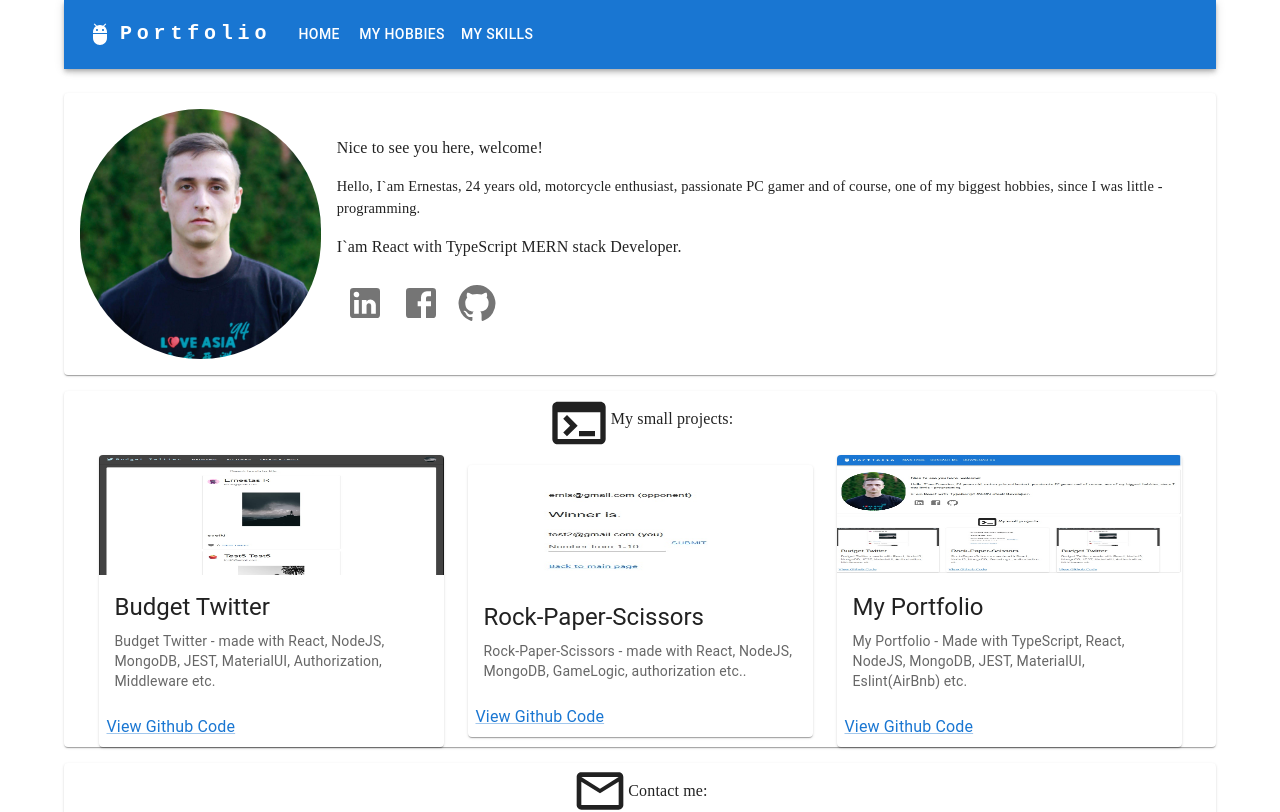
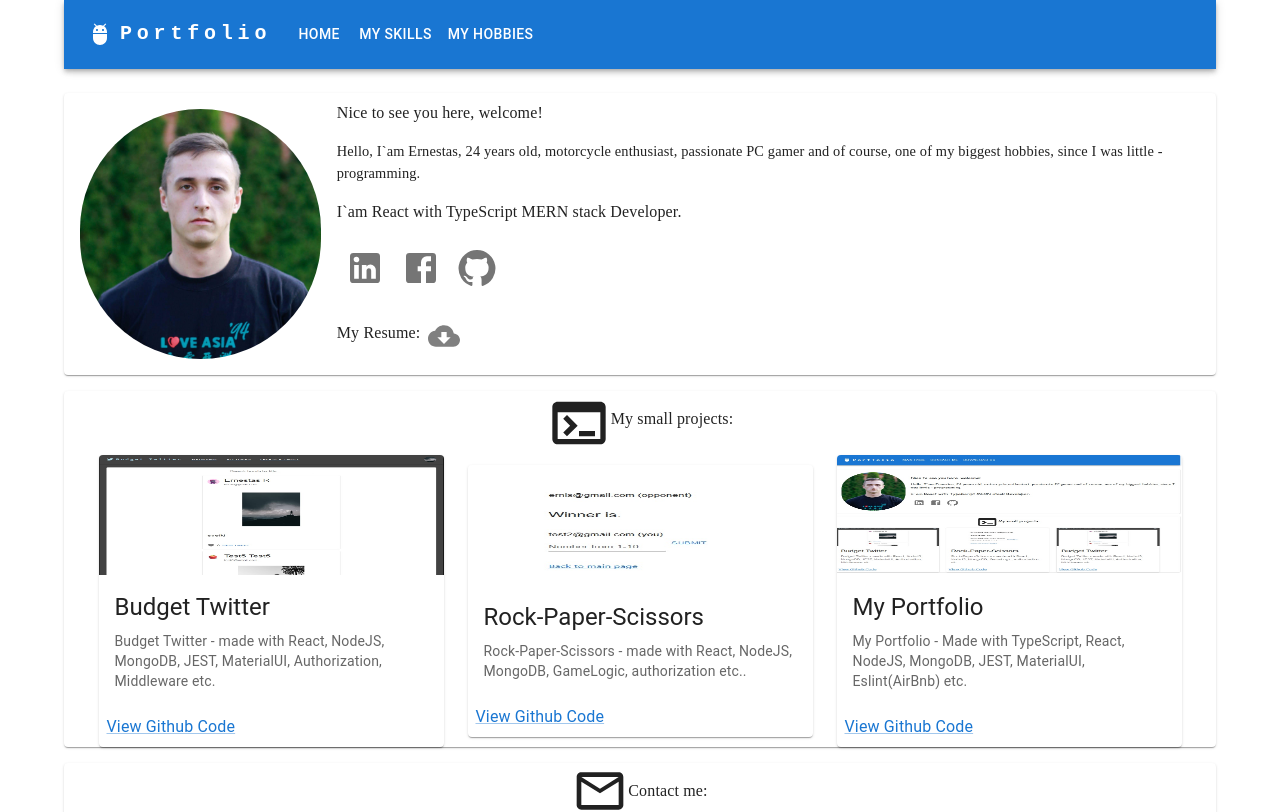
Before and after one commit to ErnestasRa/Portfolio-Page---React-TypeScript-NodeJS-MUI, a React (Create React App) app: page / in a window 1280 px wide. Shown: the top 812 px of the page. Built offline with nearby package versions, Linux system fonts and the light colour scheme.

Commit message:
feat: download-my-resume button added

```diff
--- a/src/App.tsx
+++ b/src/App.tsx
@@ -1,7 +1,6 @@
 import * as React from 'react';
 import { BrowserRouter, Routes, Route } from 'react-router-dom';
 import MainContext from 'context/main-context';
-import MyResume from 'pages/my-resume';
 import MainPage from './pages/main-page';
 
 const App: React.FC = () => (
@@ -9,7 +8,6 @@ const App: React.FC = () => (
     <BrowserRouter>
       <Routes>
         <Route path="/" element={<MainPage />} />
-        <Route path="/resume" element={<MyResume />} />
       </Routes>
     </BrowserRouter>
   </MainContext.Provider>
--- a/src/components/about-me/about-me.tsx
+++ b/src/components/about-me/about-me.tsx
@@ -4,6 +4,7 @@ import {
     Typography,
 } from '@mui/material';
 import MediaIcons from './media-icons';
+import MyResume from './my-resume';
 
 const AboutMe: React.FC = () => (
   <Box>
@@ -22,6 +23,7 @@ const AboutMe: React.FC = () => (
       I`am React with TypeScript MERN stack Developer.
     </Typography>
     <MediaIcons />
+    <MyResume />
   </Box>
   );
 
--- a/src/components/about-me/media-icons.tsx
+++ b/src/components/about-me/media-icons.tsx
@@ -2,6 +2,7 @@ import * as React from 'react';
 import {
     Box,
     IconButton,
+
 } from '@mui/material';
 import LinkedInIcon from '@mui/icons-material/LinkedIn';
 import FacebookIcon from '@mui/icons-material/Facebook';
--- /dev/null
+++ b/src/components/about-me/my-resume.tsx
@@ -0,0 +1,30 @@
+import * as React from 'react';
+import {
+    Box,
+    IconButton,
+    Link,
+    Typography,
+} from '@mui/material';
+import CloudDownloadIcon from '@mui/icons-material/CloudDownload';
+import resume from '../../modules/main.pdf';
+
+const MyResume:React.FC = () => (
+  <Box sx={{
+    display: 'flex',
+    flexDirection: 'row',
+    justifyContent: { xs: 'center', md: 'flex-start' },
+    mt: '2vh',
+    }}
+  >
+    <Typography sx={{ textAlign: { md: 'inherit', xs: 'center' }, fontFamily: 'cursive', mt: '1.1vh' }}>
+      My Resume:
+    </Typography>
+    <IconButton>
+      <Link href={resume} download>
+        <CloudDownloadIcon sx={{ fontSize: '2.0rem', color: 'grey' }} />
+      </Link>
+    </IconButton>
+  </Box>
+  );
+
+export default MyResume;
--- a/src/components/app-bar/app-bar-settings.ts
+++ b/src/components/app-bar/app-bar-settings.ts
@@ -9,12 +9,12 @@ const pages: PagesType[] = [
         to: '/',
     },
     {
+        name: 'My Skills',
+        to: '/skills',
+    },
+    {
         name: 'My Hobbies',
         to: '/hobbies',
-    },
-    {
-        name: 'My Skills',
-        to: '/skills',
     },
 ];
 
--- a/src/pages/my-resume.tsx
+++ /dev/null
@@ -1,17 +0,0 @@
-import * as React from 'react';
-import {
-    Box,
-    Container,
-} from '@mui/material';
-import ResponsiveAppBar from 'components/app-bar/app-bar';
-import StickyFooter from 'components/footer/footer';
-
-const MyResume:React.FC = () => (
-  <Container>
-    <ResponsiveAppBar />
-    <Box>MyResume</Box>
-    <StickyFooter />
-  </Container>
-  );
-
-export default MyResume;
```
Also changed, not shown: 1 other file (tests, documents, lock files or other folders).
